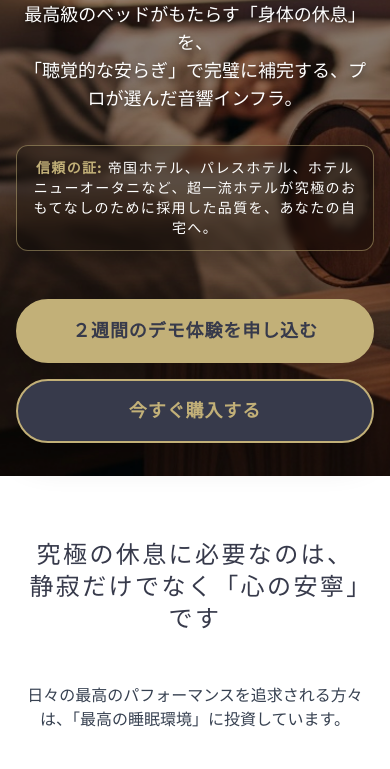
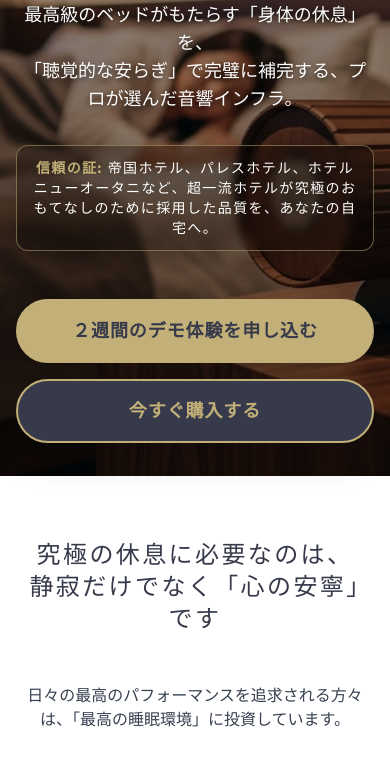
Before and after one commit to masakisato-mssystem/bedroom-sanctuary, a plain HTML site: page index.html in a window 390 px wide. Shown: the part 368-1137 px from the top of the page. Drawn offline with nearby package versions, Linux system fonts and the light colour scheme.

Commit message:
Update index.html

```diff
--- a/index.html
+++ b/index.html
@@ -123,7 +123,7 @@
 
     <!-- 1. ファーストビュー (FV: 最初に目にする画面) -->
     <!-- 【修正点】モバイルでの背景画像位置を「bg-[49%_75%]」（中央から1%左・下寄り）に再々々々々調整 -->
-    <header class="relative h-screen bg-hero-pattern bg-cover bg-[60%_75%] sm:bg-[center_40%] flex items-center justify-center pt-20">
+    <header class="relative h-screen bg-hero-pattern bg-cover bg-[65%_75%] sm:bg-[center_40%] flex items-center justify-center pt-20">
         <!-- Overlay for better text readability -->
         <!-- オーバーレイの透明度を40%に下げ、画像を明るくする -->
         <div class="absolute inset-0 bg-black opacity-40"></div>
```
